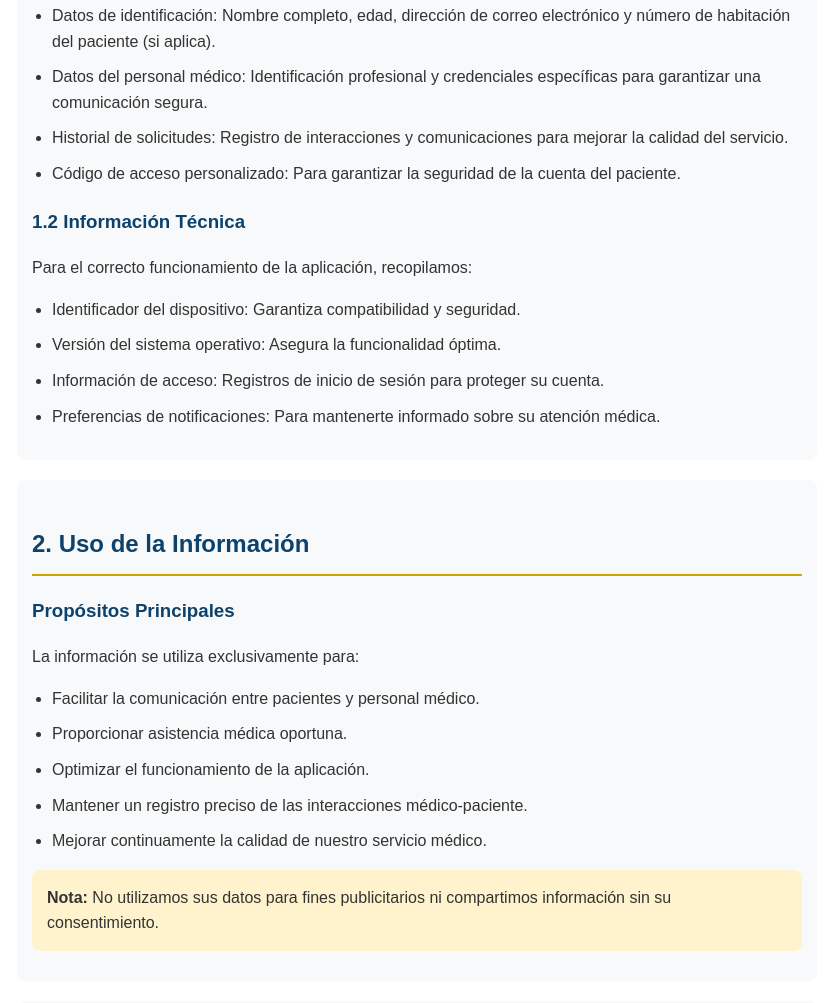
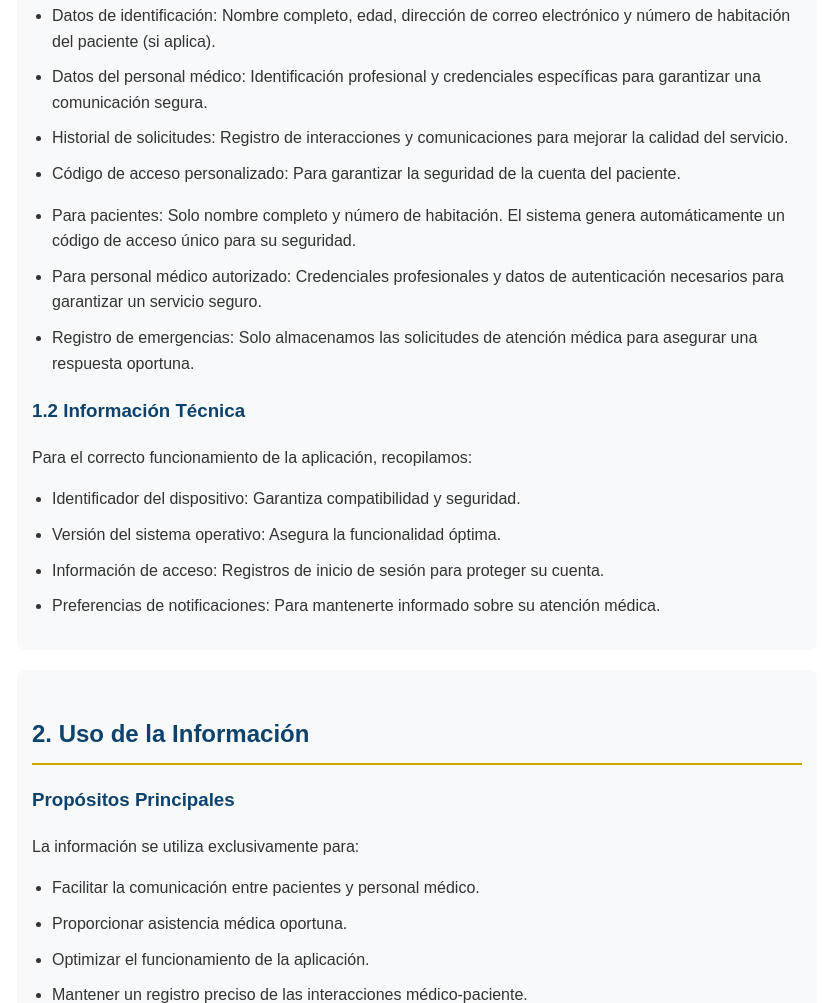
Before and after one commit to efeagui/Sem-policy-page, a plain HTML site: page privacy.html in a window 1280 px wide. Shown: the part 830-1833 px from the top of the page, without its empty margins (223-1056 px from the left). Drawn offline with Linux system fonts and the light colour scheme.

Commit message:
Update privacy.html

```diff
--- a/privacy.html
+++ b/privacy.html
@@ -92,6 +92,12 @@
             <li>Datos del personal médico: Identificación profesional y credenciales específicas para garantizar una comunicación segura.</li>
             <li>Historial de solicitudes: Registro de interacciones y comunicaciones para mejorar la calidad del servicio.</li>
             <li>Código de acceso personalizado: Para garantizar la seguridad de la cuenta del paciente.</li>
+        </ul>
+
+         <ul>
+            <li>Para pacientes: Solo nombre completo y número de habitación. El sistema genera automáticamente un código de acceso único para su seguridad.</li>
+            <li>Para personal médico autorizado: Credenciales profesionales y datos de autenticación necesarios para garantizar un servicio seguro.</li>
+            <li>Registro de emergencias: Solo almacenamos las solicitudes de atención médica para asegurar una respuesta oportuna.</li>
         </ul>
 
         <h3>1.2 Información Técnica</h3>
```
